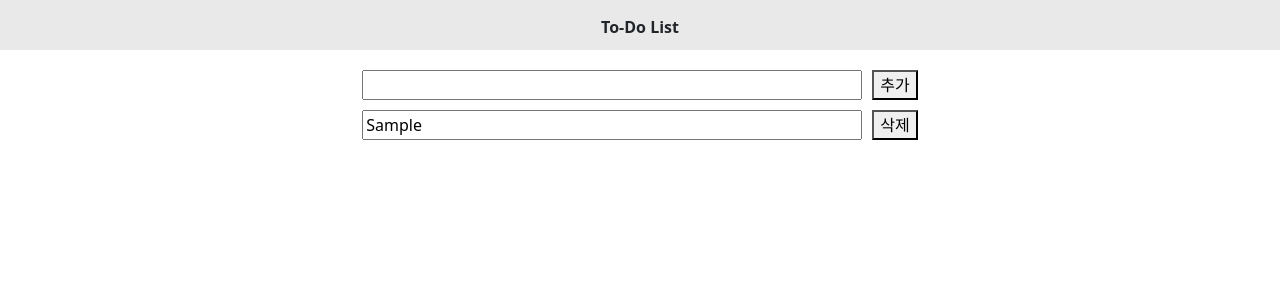
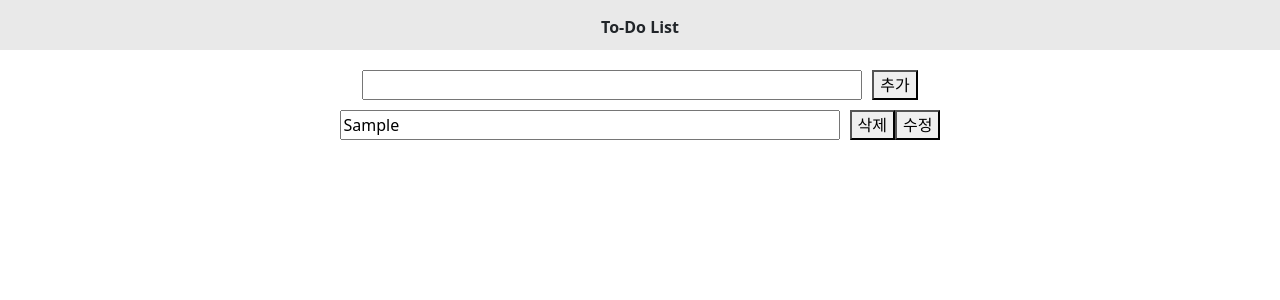
Before and after one commit to skagn4929/React-ts-todolist, a React (Create React App) app: page / in a window 1280 px wide. Both pictures are taken after typing "Sample" into the empty fields and a click on the button "추가". Shown: the top 300 px of the page. Built offline with nearby package versions, Linux system fonts and the light colour scheme.

Commit message:
feat: 피드백v_1

```diff
--- a/src/components/TodoBoard.tsx
+++ b/src/components/TodoBoard.tsx
@@ -8,16 +8,41 @@ type TodoBoardProps = {
 const TodoBoard: React.FC<TodoBoardProps> = ({ todoList }) => {
   const [todos, setTodos] = useState(todoList);
   const [inputValue, setInputValue] = useState("");
+  const [updateValue, setUpdateValue] = useState("")
+  const [showUpdateButtonTrigger, setShowUpdateButtonTrigger] = useState(false)
   const handleAdd = () => {
     if (inputValue.trim() !== "") {
       setTodos([...todos, inputValue]);
       setInputValue("");
     }
   };
-  const handleDelete = (index: number) => {
-    const newTodos = [...todos.slice(0, index), ...todos.slice(index + 1)];
-    setTodos(newTodos);
+  const handleDelete = (index: number) => { //1
+    // #1
+    // const newTodos = [...todos.slice(0, index), ...todos.slice(index + 1)];
+    // setTodos(newTodos)
+
+    // #2
+    const newTodos = todos.filter((_, innerIndex) => innerIndex !== index)
+    setTodos(newTodos)
+
+    // #3
+    // setTodos((prev) => prev.filter((_, innerIndex) => innerIndex !== index));
   };
+
+
+  const handleUpdate = (index: number) => {
+    const newTodos = todos.map((todo, innerIndex) => { // 0,1,2    2 === 1
+      if (innerIndex === index) {
+        return updateValue
+      }
+      return todo
+    })
+
+    // console.log("newTodos: ", newTodos)
+    setTodos(newTodos)
+    setUpdateValue("")
+  }
+
   return (
     <>
       <div className="todoboard">
@@ -34,6 +59,9 @@ const TodoBoard: React.FC<TodoBoardProps> = ({ todoList }) => {
             key={index}
             item={todo}
             onDelete={() => handleDelete(index)}
+            updateValue={updateValue}
+            setUpdateValue={setUpdateValue}
+            handleUpdate={() => handleUpdate(index)}
           />
         ))}
       </div>
--- a/src/components/TodoItem.tsx
+++ b/src/components/TodoItem.tsx
@@ -1,16 +1,39 @@
-import React from "react";
+import React, { useState } from "react";
 
 type TodoItemProps = {
   item: string;
   onDelete: () => void;
+  handleUpdate: () => void;
+  updateValue: string
+  setUpdateValue: React.Dispatch<React.SetStateAction<string>>
 };
-const TodoItem: React.FC<TodoItemProps> = ({ item, onDelete }) => {
+const TodoItem: React.FC<TodoItemProps> = ({
+  item,
+  onDelete,
+  updateValue,
+  setUpdateValue,
+  handleUpdate
+}) => {
+  const [isShowUpdateInput, setIsShowUpdateInput] = useState(false)
   return (
     <div>
-      <input className="itembox" value={item} readOnly></input>
+      {isShowUpdateInput &&
+        <input type="text" value={updateValue}
+          onChange={(event) => setUpdateValue(event.target.value)}
+        />}
+      <input className="itembox" value={item} ></input>
       <button className="delbutton" onClick={onDelete}>
         삭제
       </button>
+      <button onClick={() => setIsShowUpdateInput(prev => !prev)} >
+        수정
+      </button>
+      {isShowUpdateInput && <button onClick={() => {
+        setIsShowUpdateInput(false)
+        handleUpdate()
+      }} >
+        확인
+      </button>}
     </div>
   );
 };
```
